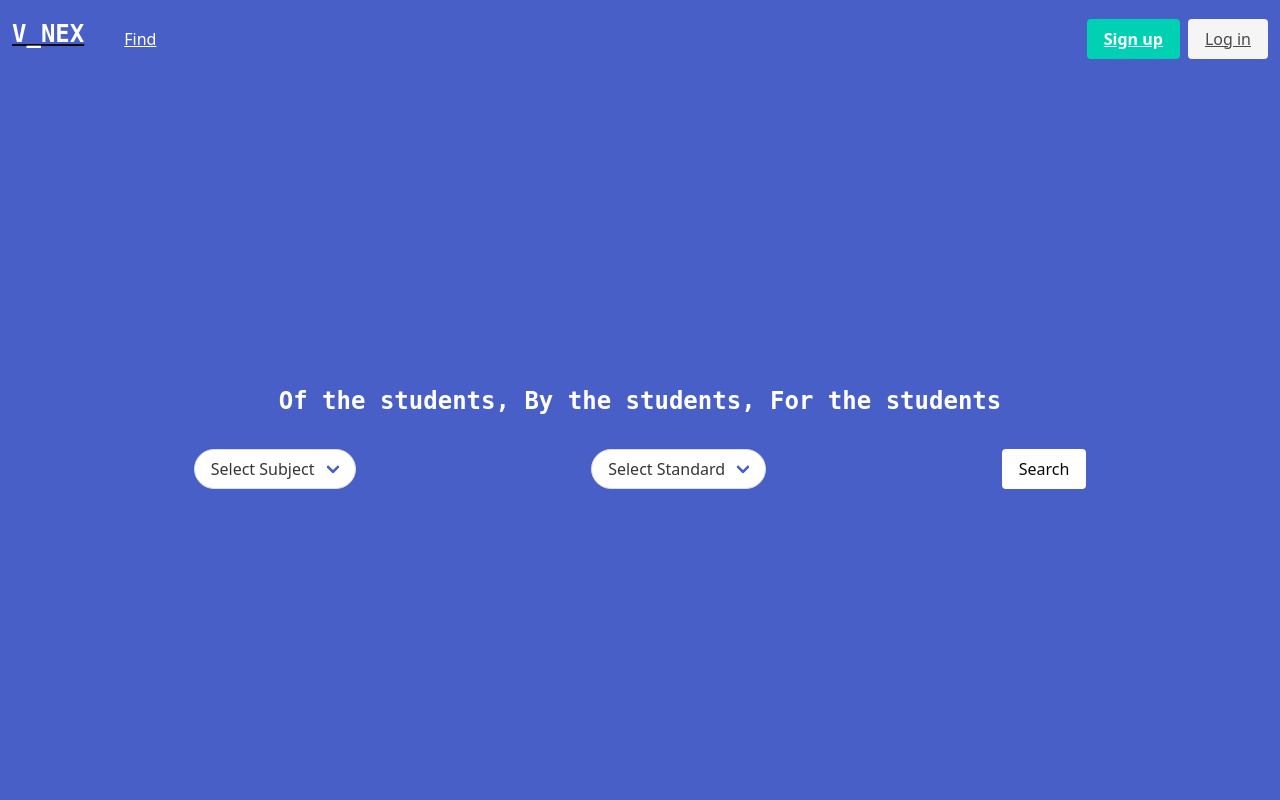
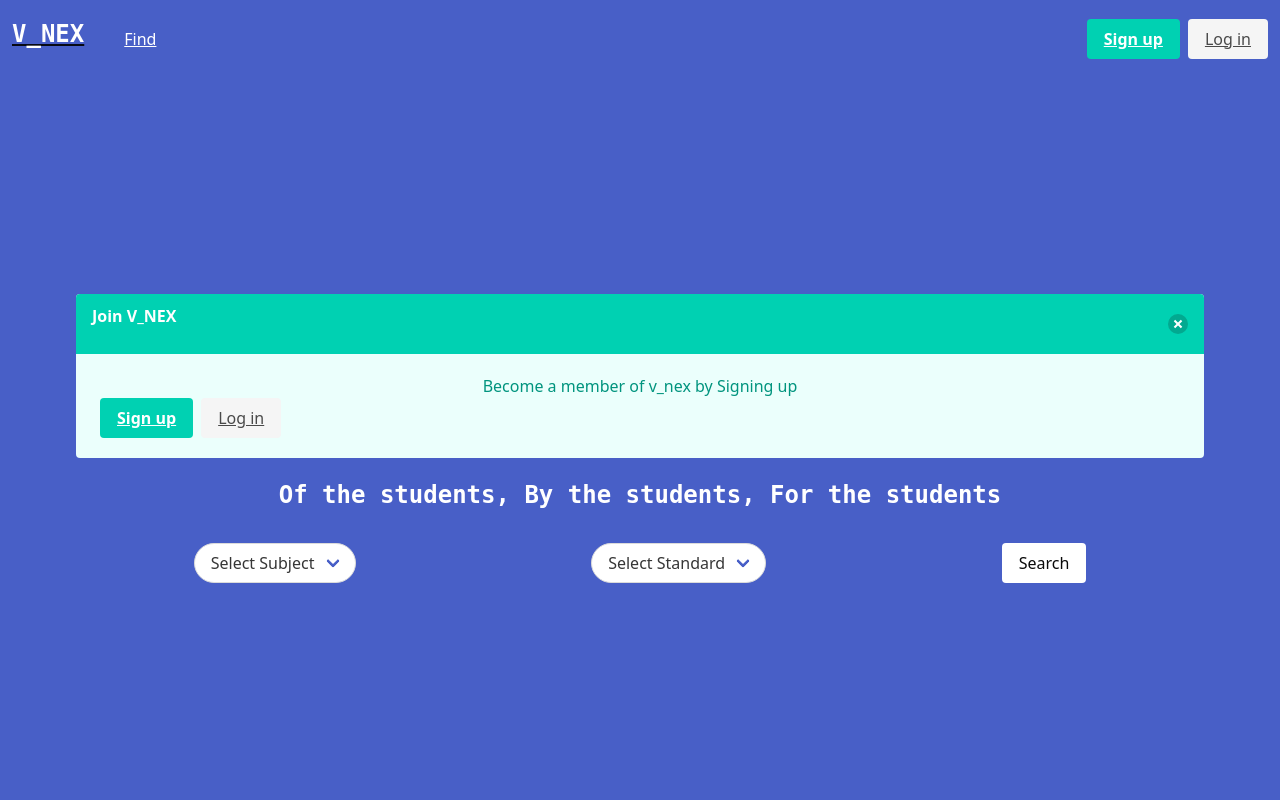
Before and after one commit to prasannan-robots/v_nex, a Flask app: page / in a window 1280 px wide. Run offline with Flask 2, Linux system fonts and the light colour scheme; data that the repository does not hold is empty; parts of the project's set-up code (start-up, migrations or seed data) failed here and were passed over; some libraries are stand-ins or nearby versions.

Commit message:
updated sign in

```diff
--- a/web/templates/looks.html
+++ b/web/templates/looks.html
@@ -3,7 +3,23 @@
 
 {% block content %}
 <link href="https://cdn.jsdelivr.net/npm/bootstrap@5.2.0-beta1/dist/css/bootstrap.min.css" rel="stylesheet" integrity="sha384-0evHe/X+R7YkIZDRvuzKMRqM+OrBnVFBL6DOitfPri4tjfHxaWutUpFmBp4vmVor" crossorigin="anonymous">
-
+<article class="message is-primary">
+  <div class="message-header">
+    <p>Join V_NEX</p>
+    <button class="delete" aria-label="delete"></button>
+  </div>
+  <div class="message-body">
+    Become a member of v_nex by Signing up
+    <div class="buttons">
+      <a class="button is-primary" href="{{ url_for('authentication.signup') }}">
+        <strong>Sign up</strong>
+      </a>
+      <a class="button is-light" href="{{ url_for('authentication.login') }}">
+        Log in
+      </a>
+    </div>
+  </div>
+</article>
 <h4 class="title is-4 is-family-monospace">Of the students, By the students, For the students</h3>
 
 <form href="/" method="POST" id="jform">
```
